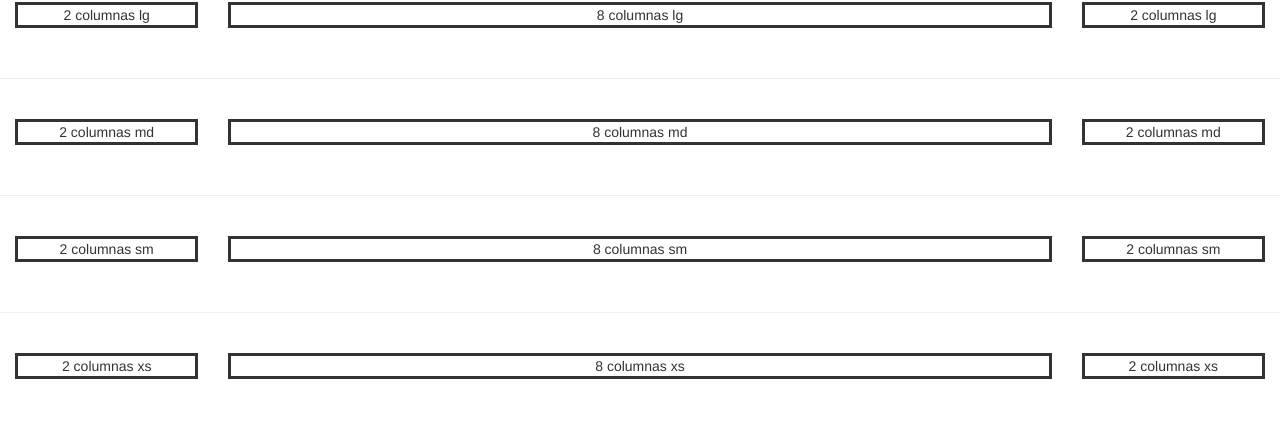
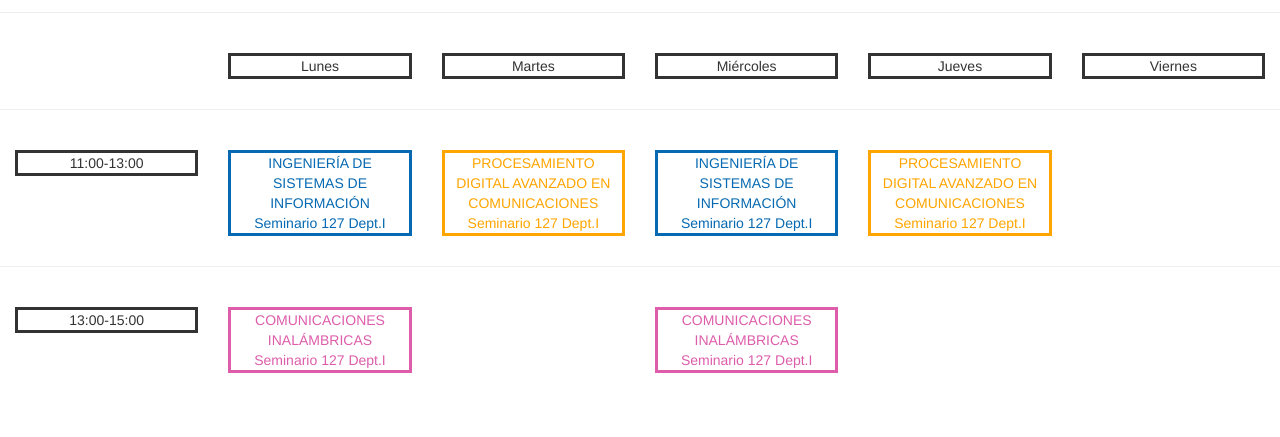
Before and after one commit to LydiaGarrido/dat, a plain HTML site: page practica02/horario.html in a window 1280 px wide. Shown: the part 121-558 px from the top of the page. Drawn offline with nearby package versions, Linux system fonts and the light colour scheme.

Commit message:
Terminada Práctica 2.5

```diff
--- a/practica02/horario.html
+++ b/practica02/horario.html
@@ -16,103 +16,226 @@
 		body {
 			text-align: center;
 		}
+
 		p {
 			border-style: solid;
 		}
 
-    h1{
+		h1 {
 			color: purple;
+		}
+
+		.isi {
+			color: #0669b1;
+		}
+
+		.pdac {
+			color: orange;
+		}
+
+		.inalambricas {
+			color: #dd5dab;
+		}
+
+		.dat {
+			color: #29bb39;
+		}
+
+		.terminales {
+			color: #321c97;
 		}
 	</style>
 
 </head>
+
 <body>
-  <h1>Lydia Garrido Muñoz<h1>
+	<h1>Lydia Garrido Muñoz</h1>
 	<h2>Horario primer cuatrimestre</h2>
+	<hr>
+	<br>
 	<div class="container-fluid">
 		<div class="row">
-      <div class="col-lg-2">
+			<div class="col-md-2">
+			</div>
+			<div class="col-md-2">
 				<p>
-          2 columnas lg
+					Lunes
 				</p>
 			</div>
-      <div class="col-lg-8">
+			<div class="col-md-2">
 				<p>
-          8 columnas lg
+					Martes
 				</p>
 			</div>
-      <div class="col-lg-2">
+			<div class="col-md-2">
 				<p>
-          2 columnas lg
+					Miércoles
+				</p>
+			</div>
+			<div class="col-md-2">
+				<p>
+					Jueves
+				</p>
+			</div>
+			<div class="col-md-2">
+				<p>
+					Viernes
 				</p>
 			</div>
 		</div>
 	</div>
-  <br>
 	<hr>
 	<br>
 	<div class="container-fluid">
 		<div class="row">
 			<div class="col-md-2">
 				<p>
-          2 columnas md
+					11:00-13:00
 				</p>
 			</div>
-      <div class="col-md-8">
+			<div class="col-md-2">
+				<p class="isi">
+					INGENIERÍA DE SISTEMAS DE INFORMACIÓN
+					<br>
+					Seminario 127 Dept.I
+				</p>
+			</div>
+			<div class="col-md-2">
+				<p class="pdac">
+					PROCESAMIENTO DIGITAL AVANZADO EN COMUNICACIONES
+					<br>
+					Seminario 127 Dept.I
+				</p>
+			</div>
+			<div class="col-md-2">
+				<p class="isi">
+					INGENIERÍA DE SISTEMAS DE INFORMACIÓN
+					<br>
+					Seminario 127 Dept.I
+				</p>
+			</div>
+			<div class="col-md-2">
+				<p class="pdac">
+					PROCESAMIENTO DIGITAL AVANZADO EN COMUNICACIONES
+					<br>
+					Seminario 127 Dept.I
+				</p>
+			</div>
+		</div>
+	</div>
+	<hr>
+	<br>
+	<div class="container-fluid">
+		<div class="row">
+			<div class="col-md-2">
 				<p>
-          8 columnas md
+					13:00-15:00
+				</p>
+			</div>
+			<div class="col-md-2">
+				<p class="inalambricas">
+					COMUNICACIONES INALÁMBRICAS
+					<br>
+					Seminario 127 Dept.I
+				</p>
+			</div>
+			<div class="col-md-2">
+			</div>
+			<div class="col-md-2">
+				<p class="inalambricas">
+					COMUNICACIONES INALÁMBRICAS
+					<br>
+					Seminario 127 Dept.I
+				</p>
+			</div>
+		</div>
+	</div>
+	<br><br>
+	<h2>Horario segundo cuatrimestre</h2>
+	<hr>
+	<br>
+	<div class="container">
+		<div class="row">
+			<div class="col-md-2">
+			</div>
+			<div class="col-md-2">
+				<p>
+					Lunes
 				</p>
 			</div>
 			<div class="col-md-2">
 				<p>
-          2 columnas md
+					Martes
+				</p>
+			</div>
+			<div class="col-md-2">
+				<p>
+					Miércoles
+				</p>
+			</div>
+			<div class="col-md-2">
+				<p>
+					Jueves
+				</p>
+			</div>
+			<div class="col-md-2">
+				<p>
+					Viernes
+				</p>
+			</div>
+		</div>
+	</div>
+	<hr>
+	<br>
+	<div class="container">
+		<div class="row">
+			<div class="col-md-2">
+				<p>
+					11:00-13:00
+				</p>
+			</div>
+			<div class="col-md-2">
+				<p class="dat">
+					Desarrollo de aplicaciones telemácticas
+					<br>
+					3203 Labs III
+				</p>
+			</div>
+			<div class="col-md-2">
+				<p class="dat">
+					Desarrollo de aplicaciones telemácticas
+					<br>
+					3203 Labs III
+				</p>
+			</div>
+		</div>
+	</div>
+	<hr>
+	<br>
+	<div class="container">
+		<div class="row">
+			<div class="col-md-2">
+				<p>
+					13:00-15:00
+				</p>
+			</div>
+			<div class="col-md-2">
+				<p class="terminales">
+					TERMINALES DE COMUNICACIONES
+					<br>
+					104 Aulario I
+				</p>
+			</div>
+			<div class="col-md-2">
+				<p class="terminales">
+					TERMINALES DE COMUNICACIONES
+					<br>
+					104 Aulario I
 				</p>
 			</div>
 		</div>
 	</div>
 	<br>
-  <hr>
-  <br>
-  <div class="container-fluid">
-    <div class="row">
-      <div class="col-sm-2">
-        <p>
-          2 columnas sm
-        </p>
-      </div>
-      <div class="col-sm-8">
-        <p>
-          8 columnas sm
-        </p>
-      </div>
-      <div class="col-sm-2">
-        <p>
-          2 columnas sm
-        </p>
-      </div>
-    </div>
-  </div>
-  <br>
-  <hr>
-  <br>
-  <div class="container-fluid">
-    <div class="row">
-      <div class="col-xs-2">
-        <p>
-          2 columnas xs
-        </p>
-      </div>
-      <div class="col-xs-8">
-        <p>
-          8 columnas xs
-        </p>
-      </div>
-      <div class="col-xs-2">
-        <p>
-          2 columnas xs
-        </p>
-      </div>
-    </div>
-  </div>
 </body>
+
 </html>
```
Lines whose indentation alone changed are shown as unchanged.
